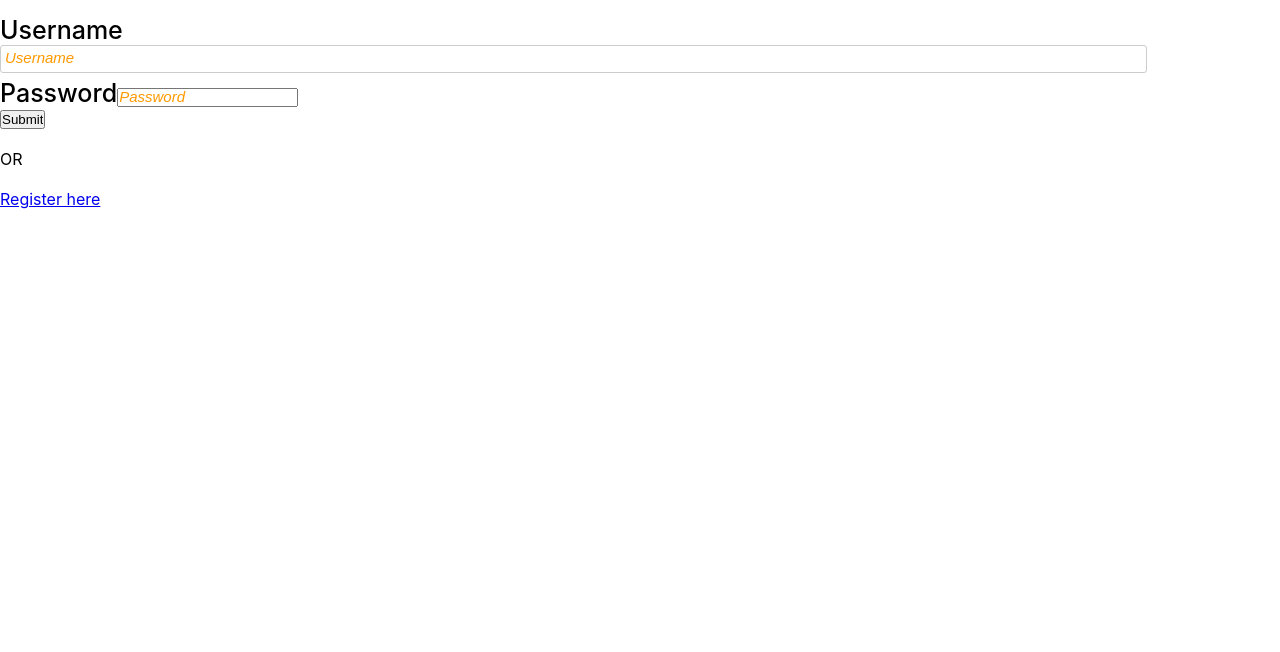
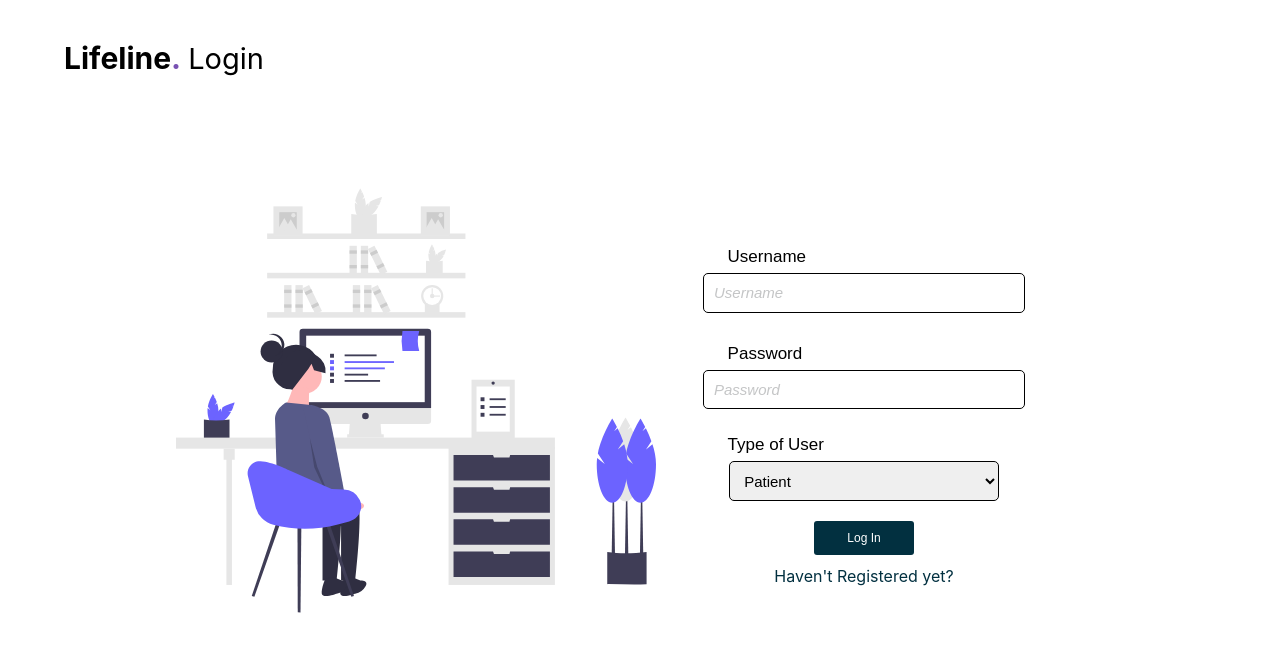
Before and after one commit to srawan-meesala/lifeline-fdfed, a React (Create React App) app: page /login in a window 1280 px wide. Shown: the top 652 px of the page. Built offline with nearby package versions, Linux system fonts and the light colour scheme.

Commit message:
Update Login.js

```diff
--- a/src/pages/Login.js
+++ b/src/pages/Login.js
@@ -1,26 +1,28 @@
 import React, { useEffect,useState } from "react";
 import axios from "axios";
 import {useNavigate, Link} from 'react-router-dom';
+import { ReactComponent as Logo } from "../images/undraw_remotely_2j6y.svg";
 
 function Login(){
     const navigate = useNavigate()
     const [username,setusername] = useState('')
     const [password,setpassword] = useState('')
+    const [type,setType] = useState('')
 
     async function submit_login(e){
         e.preventDefault()
         try{
-            await axios.post('http://localhost:8000/Login',{
+            await axios.post('http://localhost:8000/patientLogin',{
                 username,password
             })
             .then(res =>{
-                if(res.status = 200){
-                    navigate(`/userProfile/${username}`)
+                if(res.data == 'exist'){
+                    navigate('/userProfile')
                 }
-                else if(res.data == 'doesnot exist'){
+                else if(res.data === 'doesnot exist'){
                     alert('User is not registered')
                 }
-                else if(res.data == 'invalid credentials'){
+                else if(res.data === 'invalid credentials'){
                     alert('Invalid Credentials')
                 }
             })
@@ -32,20 +34,35 @@ function Login(){
 
 
     return(
-        <div className="login" >
-            <form method="POST" action="/login" className="patient-login-form">
-                <label>Username</label><b/>
-                <input type="text" placeholder="Username" name="username" onChange={(e) => { setusername(e.target.value) }} required /><br/>
-                <label>Password</label><b/>
-                <input type="password" placeholder="Password" name="password" onChange={(e) => { setpassword(e.target.value) }} required/><br/>
-                <input type="submit" onClick={submit_login} />
-            </form>
+        <div className="PatientLogin-whole" >
+            <div className="PatientLogin-left">
+                <div className="PatientLogin-logo ">Lifeline<span className="PatientLogin-logo-span">.</span>&nbsp;<span className="PatientLogin-logo-side">Login</span></div>
+                <Logo className="PatientLogin-image"/>
+            </div>
+            <div className="PatientLogin-right">
+                <form method="POST" action="/patientLogin" className="PatientLogin-form">
+                    <div className="PatientLogin-username PatientLogin-input">
+                        <label htmlFor="username">Username</label><b/>
+                        <input type="text" placeholder="Username" name="username" onChange={(e) => { setusername(e.target.value) }} required /><br/>
+                    </div>
+                    <div className="PatientLogin-password PatientLogin-input">
+                        <label htmlFor="password">Password</label><b/>
+                        <input type="password" placeholder="Password" name="password" onChange={(e) => { setpassword(e.target.value) }} required/><br/>
+                    </div>
+                    <div className="PatientLogin-type PatientLogin-input">
+                        <label htmlFor="password">Type of User</label><b/>
+                        <select name="type" onChange={(e) => { setType(e.target.value) }} required>
+                            <option value="patient" selected>Patient</option>
+                            <option value="doctor">Doctor</option>
+                            <option value="hospital">Hospital</option>
+                            <option value="admin">Admin</option>
+                        </select><br/>
+                    </div>
+                    <button type="submit" onClick={submit_login} >Log In</button>
+                </form>
+                <Link className="PatientLogin-right-register" to="/PatientRegister">Haven't Registered yet?</Link>
+            </div>
 
-            <br />
-            <p>OR</p>
-            <br />
-
-            <Link to="/PatientRegister">Register here</Link>
         </div>
     )
 }
```
